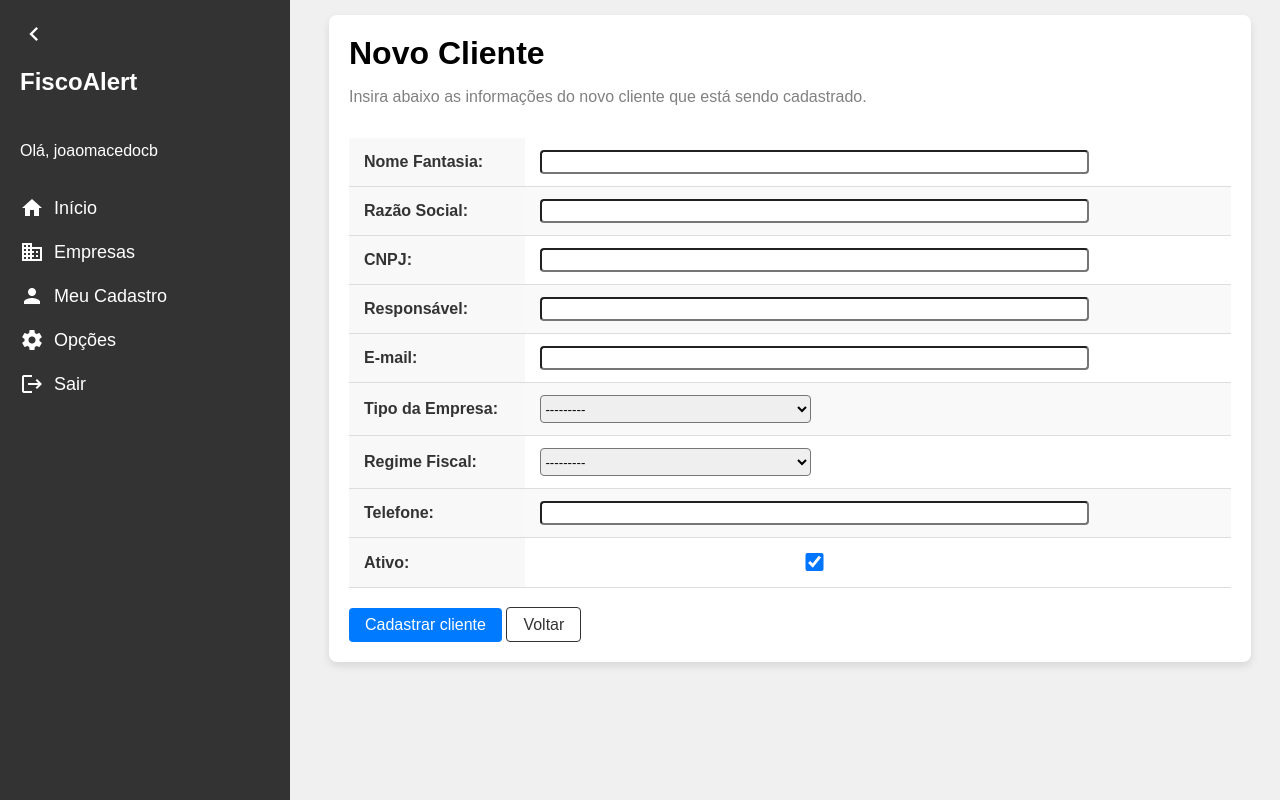
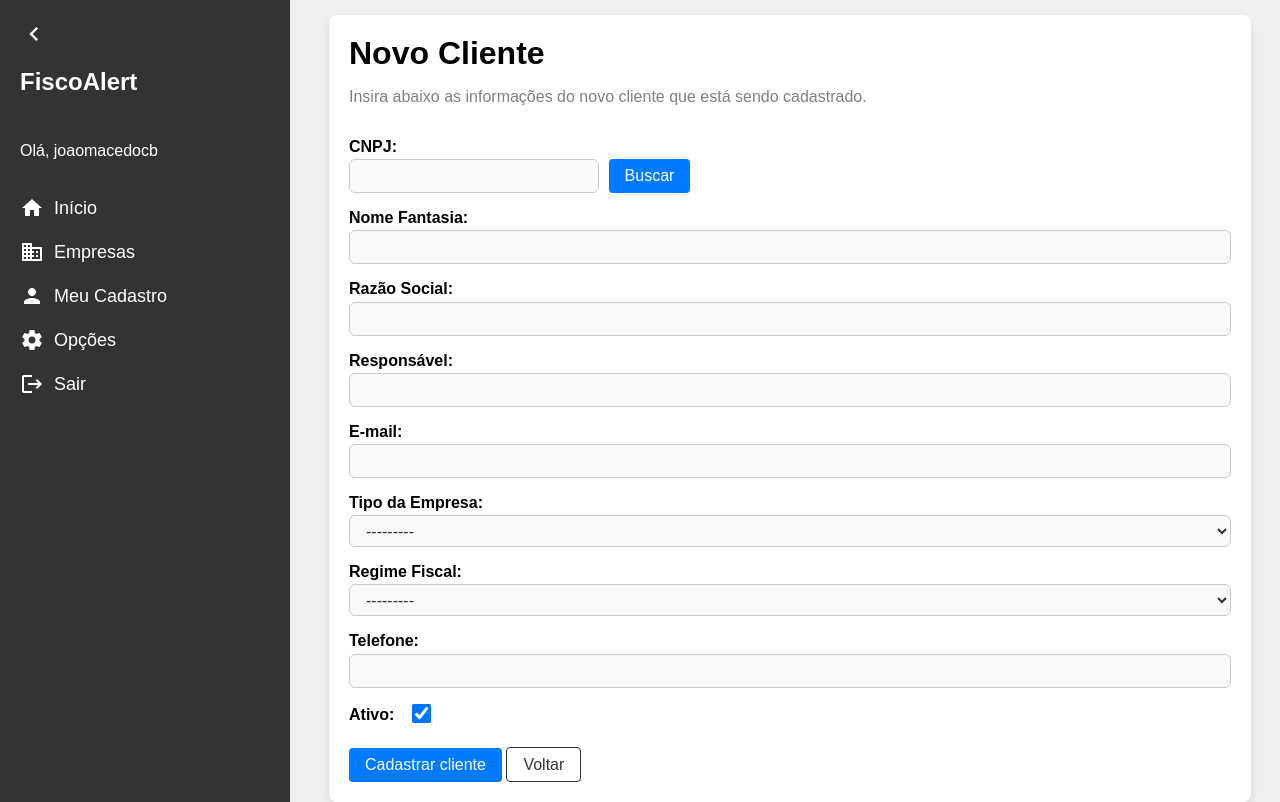
Before and after one commit to joaomacedocb/monitor-fiscal, a Django app: page /novo_cliente/ in a window 1280 px wide. Run offline with Django 5.2, Linux system fonts and the light colour scheme; a user stored in the database is signed in; data comes from the database, SQL or seed files in the repository; both versions use the stored data as it was after the commit.

Commit message:
Implementado preenchimento automatico dos dados de novos clientes

```diff
--- a/app/templates/base.html
+++ b/app/templates/base.html
@@ -264,20 +264,69 @@
         }
 
         /* Estilo do formulário de novo cliente */
-        .tabela-adicionar-clientes th {
-            width: 20%;
+
+        .formulario-cliente {
+            display: flex;
+            flex-direction: column;
+            gap: 1rem;
         }
 
-        .tabela-adicionar-clientes input {
-            height: 18px;
-            border-radius: 4px;
-            width: 80%;
+        .form-group {
+            display: flex;
+            flex-direction: column;
         }
 
-        .tabela-adicionar-clientes select {
-            height: 28px;
+        .form-group label {
+            font-weight: bold;
+            margin-bottom: 0.2rem;
+        }
+
+        .input-group {
+            display: flex;
+            align-items: center;
+            gap: 0.6rem;
+        }
+
+        .input-group input {
+            width: 14rem;
+            height: 26px;
             border-radius: 4px;
-            width: 40%;
+            border-color: #ddd;
+        }
+
+        .form-group input,
+        .form-group select {
+            height: 2rem;
+            border-radius: 6px;
+            border: 1px solid #ccc;
+            background-color: #f9f9f9;
+            padding: 0 0.75rem;
+            font-size: 1rem;
+            color: #333;
+            outline: none;
+            transition: all 0.3s ease;
+        }
+
+        .form-group-status {
+            font-weight: bold;
+            margin-bottom: 0.5rem;
+        }
+
+        .form-group-status input[type="checkbox"] {
+            margin-left: 1rem;
+            transform: scale(1.5);
+        }
+
+        .error-list {
+            display: flex;
+            justify-content: center;
+            align-items: center;
+            height: 2rem;
+            background-color: red;
+            color: rgb(255, 255, 255);
+            font-size: 0.9em;
+            margin: 5px 0;
+            list-style: none;
         }
 
         .botao-primario {
--- a/app/urls.py
+++ b/app/urls.py
@@ -1,6 +1,6 @@
 from django.contrib import admin
 from django.urls import path
-from clientes.views import ClienteDetailView, ClienteUpdateView, ClienteDeleteView, clientes_view, novo_cliente_view, atualizar_clientes_view
+from clientes.views import ClienteDetailView, ClienteUpdateView, ClienteDeleteView, buscar_cnpj, clientes_view, novo_cliente_view, atualizar_clientes_view
 from escritorio.views import escritorio_detalhes
 from contas.views import register_view, login_view, logout_view
 
@@ -10,6 +10,7 @@ urlpatterns = [
     path('clientes/', clientes_view, name='clientes'),
     path('novo_cliente/', novo_cliente_view, name='novo_cliente'),
     path('atualizar-clientes/', atualizar_clientes_view, name='atualizar_clientes'),
+    path('api/buscar-cnpj/', buscar_cnpj, name='buscar_cnpj'),
     path('cliente/<int:pk>/', ClienteDetailView.as_view(), name = 'cliente_detalhe'),
     path('cliente/<int:pk>/update/', ClienteUpdateView.as_view(), name = 'cliente_update'),
     path('cliente/<int:pk>/delete/', ClienteDeleteView.as_view(), name = 'cliente_delete'),
--- a/clientes/forms.py
+++ b/clientes/forms.py
@@ -22,9 +22,9 @@ class ClienteForm(forms.ModelForm):
     class Meta:
         model = Cliente
         fields = [
+            'cnpj',
             'nome_fantasia',
             'razao_social',
-            'cnpj',
             'responsavel_tecnico',
             'email',
             'tipo_empresa',
@@ -33,9 +33,9 @@ class ClienteForm(forms.ModelForm):
             'ativo',
         ]
         labels = {
+            'cnpj': "CNPJ",
             'nome_fantasia': "Nome Fantasia",
             'razao_social': "Razão Social",
-            'cnpj': "CNPJ",
             'responsavel_tecnico': "Responsável",
             'email': "E-mail",
             'tipo_empresa': "Tipo da Empresa",
--- a/clientes/templates/novo_cliente.html
+++ b/clientes/templates/novo_cliente.html
@@ -1,7 +1,7 @@
 {% extends "base.html" %}
 
 {% block page_title %}
-    Adicionar cliente - FiscoAlert
+Adicionar cliente - FiscoAlert
 {% endblock %}
 
 {% block content %}
@@ -9,22 +9,96 @@
     <div class="container">
         <div class="title">Novo Cliente</div>
         <p>Insira abaixo as informações do novo cliente que está sendo cadastrado.</p>
-        <form method="post" enctype="multipart/form-data">
-            {% if form.errors %}
-            <ul>
-                {% for field, errors in form.errors.items %}
-                <li>{{ field }}: {{ errors }}</li>
+        <form method="post" enctype="multipart/form-data" class="formulario-cliente">
+            {% if novo_cliente_form.cnpj.errors %}
+            <ul class="error-list">
+                {% for error in novo_cliente_form.cnpj.errors %}
+                <li>{{ error }}</li>
                 {% endfor %}
             </ul>
             {% endif %}
             {% csrf_token %}
-            <table class="tabela-adicionar-clientes">
-                {{ novo_cliente_form.as_table }}
-            </table>
-            <input type="submit" value="Cadastrar cliente" class="botao-primario">
-            <a href="{% url 'clientes' %}" class="botao-secundario">Voltar</a>
+
+            <div class="form-group">
+                {{ novo_cliente_form.cnpj.label_tag }}
+                <div class="input-group">
+                    {{ novo_cliente_form.cnpj }}
+                    <button type="button" id="buscar-cnpj" class="botao-primario">Buscar</button>
+                </div>
+            </div>
+
+            <div class="form-group">
+                {{ novo_cliente_form.nome_fantasia.label_tag }}
+                {{ novo_cliente_form.nome_fantasia }}
+            </div>
+
+            <div class="form-group">
+                {{ novo_cliente_form.razao_social.label_tag }}
+                {{ novo_cliente_form.razao_social }}
+            </div>
+
+            <div class="form-group">
+                {{ novo_cliente_form.responsavel_tecnico.label_tag }}
+                {{ novo_cliente_form.responsavel_tecnico }}
+            </div>
+
+            <div class="form-group">
+                {{ novo_cliente_form.email.label_tag }}
+                {{ novo_cliente_form.email }}
+            </div>
+
+            <div class="form-group">
+                {{ novo_cliente_form.tipo_empresa.label_tag }}
+                {{ novo_cliente_form.tipo_empresa }}
+            </div>
+
+            <div class="form-group">
+                {{ novo_cliente_form.regime_fiscal.label_tag }}
+                {{ novo_cliente_form.regime_fiscal }}
+            </div>
+
+            <div class="form-group">
+                {{ novo_cliente_form.telefone.label_tag }}
+                {{ novo_cliente_form.telefone }}
+            </div>
+
+            <div class="form-group-status">
+                {{ novo_cliente_form.ativo.label_tag }}
+                {{ novo_cliente_form.ativo }}
+            </div>
+
+            <div class="form-actions">
+                <input type="submit" value="Cadastrar cliente" class="botao-primario">
+                <a href="{% url 'clientes' %}" class="botao-secundario">Voltar</a>
+            </div>
         </form>
     </div>
 </div>
+<script>
+    document.getElementById('buscar-cnpj').addEventListener('click', async function () {
+        const cnpj = document.getElementById('id_cnpj').value;
+        if (!cnpj) {
+            alert('Por favor, insira um CNPJ válido.');
+            return;
+        }
+
+        try {
+            const response = await fetch(`/api/buscar-cnpj/?cnpj=${cnpj}`);
+            if (!response.ok) {
+                throw new Error('Erro ao buscar os dados do CNPJ.');
+            }
+            const data = await response.json();
+
+            document.getElementById('id_nome_fantasia').value = data.estabelecimento.nome_fantasia || '';
+            document.getElementById('id_razao_social').value = data.razao_social || '';
+            document.getElementById('id_responsavel_tecnico').value = data.responsavel || '';
+            document.getElementById('id_email').value = data.estabelecimento.email || '';
+            document.getElementById('id_telefone').value = `${data.estabelecimento.ddd1 || ''}${data.estabelecimento.telefone1 || ''}`;
+        } catch (error) {
+            console.error(error);
+            alert('Erro ao buscar os dados do CNPJ.');
+        }
+    });
+</script>
 
 {% endblock %}
--- a/clientes/views.py
+++ b/clientes/views.py
@@ -3,6 +3,7 @@ from django.contrib import messages
 from django.contrib.auth.decorators import login_required
 from django.utils.decorators import method_decorator
 from django.urls import reverse_lazy
+import requests
 from clientes.models import Cliente
 from clientes.forms import ClienteForm
 from django.views.generic import DetailView, UpdateView, DeleteView
@@ -43,6 +44,52 @@ def atualizar_clientes_view(request):
     messages.success(request, "Os dados dos clientes foram atualizados com sucesso.")
     return redirect('clientes')
 
+from django.http import JsonResponse
+
+@login_required
+def buscar_cnpj(request):
+
+    cnpj = request.GET.get('cnpj')
+
+    if not cnpj:
+        return JsonResponse({'error': 'CNPJ não fornecido.'}, status=400)
+
+    url = f'https://publica.cnpj.ws/cnpj/{cnpj}'
+
+    try:
+        resp = requests.get(url)
+
+        if resp.status_code == 200:
+
+            data = resp.json()
+            razao_social = data.get("razao_social")
+            estabelecimento = data.get('estabelecimento', {})
+            nome_fantasia = estabelecimento.get("nome_fantasia")
+            email = estabelecimento.get("email")
+            ddd = estabelecimento.get("ddd1")
+            telefone = estabelecimento.get("telefone1")
+
+            socios = data.get("socios", [])
+            if socios and isinstance(socios, list):
+                responsavel = socios[0].get("nome", "Não informado")
+            else:
+                responsavel = "Não informado"
+
+    except:
+        ...
+
+    dados = {
+        "razao_social": razao_social,
+        "estabelecimento": {
+            "nome_fantasia": nome_fantasia,
+            "email": email,
+            "telefone1": ddd + telefone,
+        },
+        "responsavel": responsavel
+    }
+
+    return JsonResponse(dados)
+
 @method_decorator(login_required, name='dispatch')
 class ClienteDetailView(DetailView):
     model = Cliente
```
Also changed, not shown: db.sqlite3.
